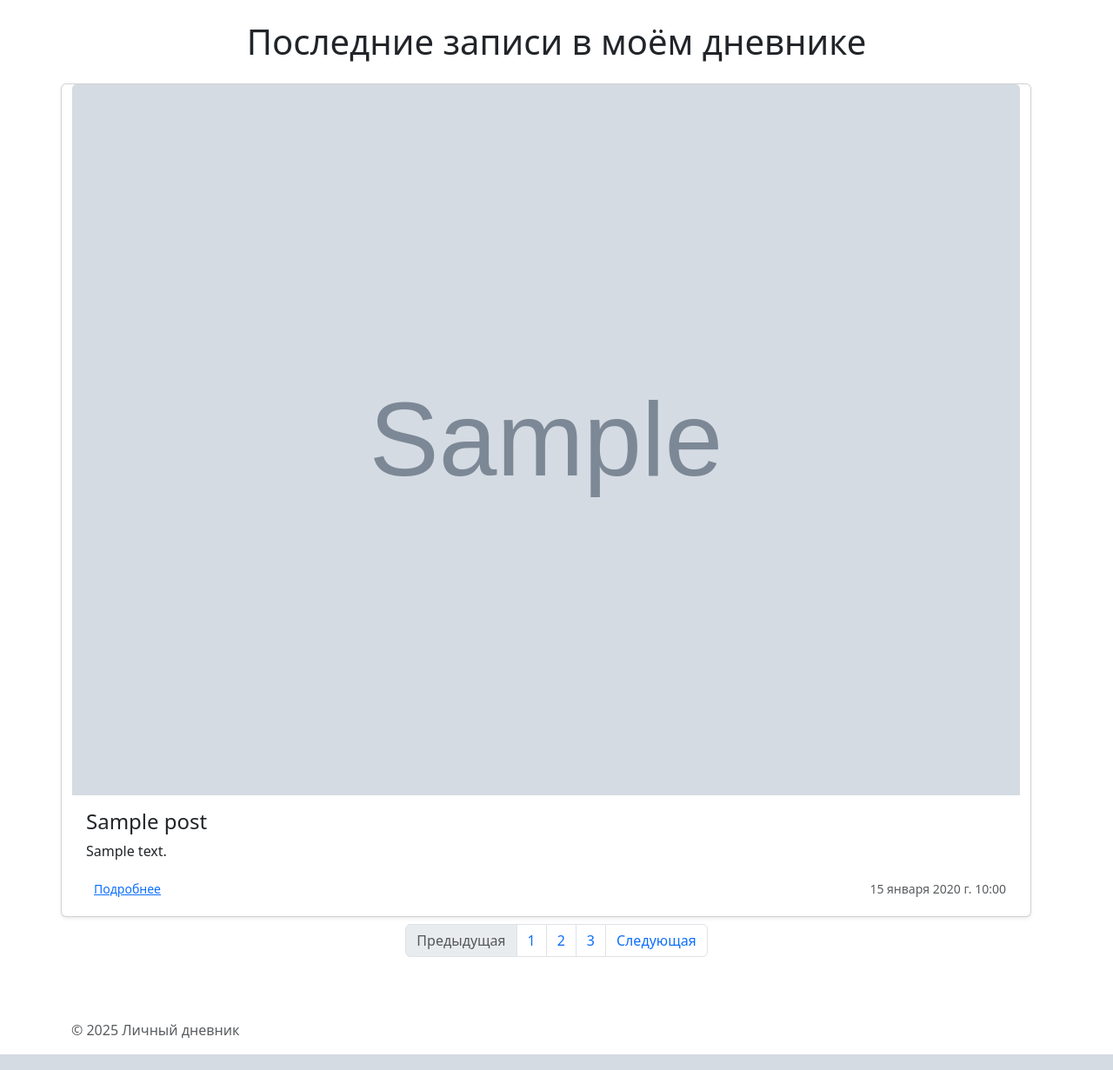
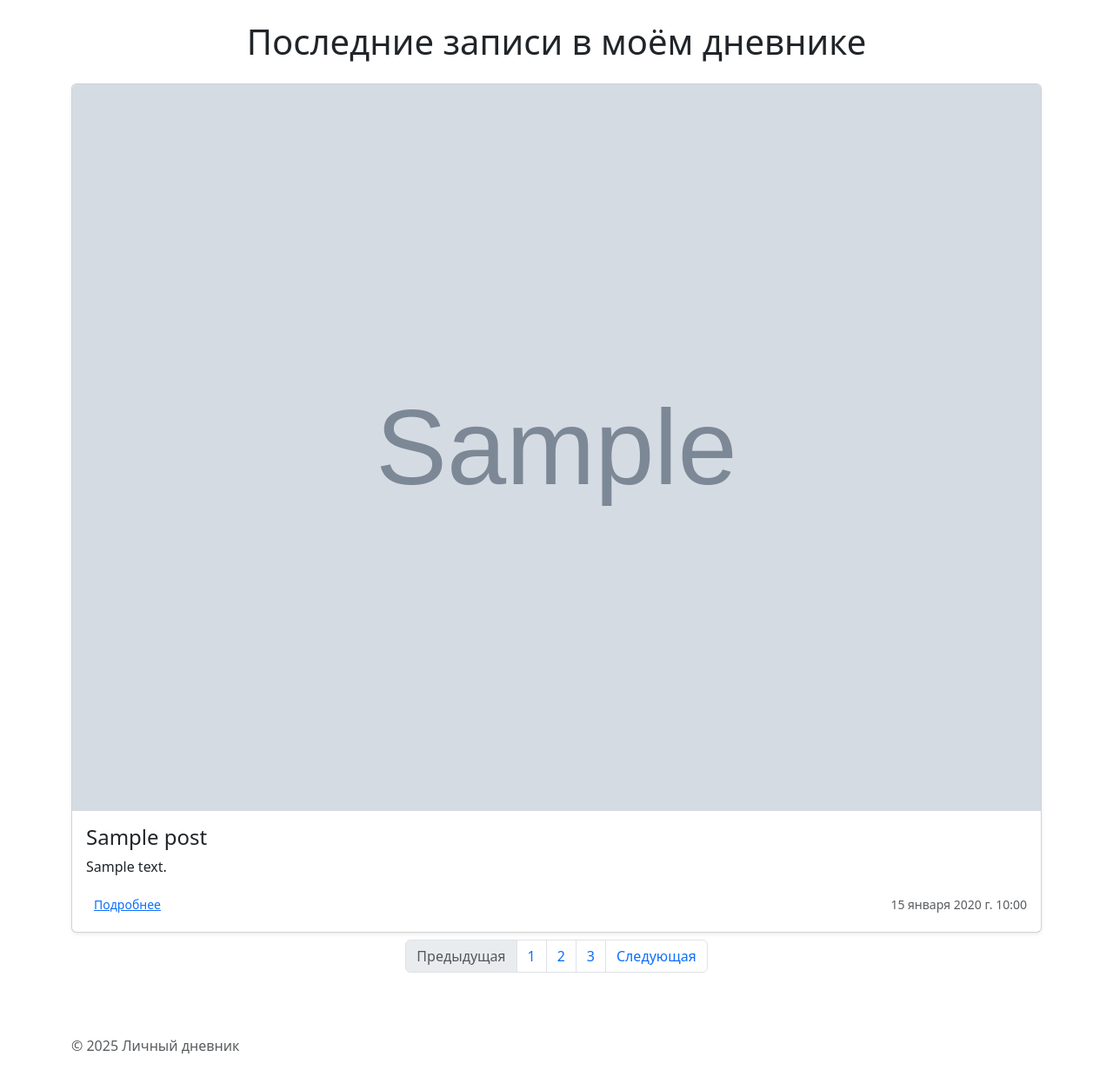
Before and after one commit to KarelinIvan/personal_diary, a Django app: page /diary/ in a window 1280 px wide. Shown: the part 56-1287 px from the top of the page at 87% size. Run offline with Django 5.2, Linux system fonts and the light colour scheme; tables that the repository leaves empty hold one stand-in row (values such as "Sample post"); grey boxes marked "Sample" are stand-in pictures; some libraries are stand-ins or nearby versions.

Commit message:
15-й коммит

```diff
--- a/diary/templates/diary/index.html
+++ b/diary/templates/diary/index.html
@@ -9,12 +9,12 @@
         <h1 class="my-4 text-center">Последние записи в моём дневнике</h1>
         <div class="row">
             {% for post in posts %}
-            <div class="row">
+            <div class="col">
                 <div class="card mb-2 shadow-sm">
-                    <img src="media/{{ post.image }}" class="card-img-top">
+                    <img src="media/{{ post.image }}"  class="card-img-top">
                     <div class="card-body">
                         <h4 class="card_title">{{ post.title }}</h4>
-                        <p class="card-text">{{ post.content|safe|truncatechars:300 }}</p>
+                        <p class="card-text">{{ post.content|safe|truncatechars:100 }}</p>
                         <div class="d-flex justify-content-between align-items-center">
                             <div class="btn-group">
                                 <a href="#" class="btn btn-sm btn-link">Подробнее</a>
```
